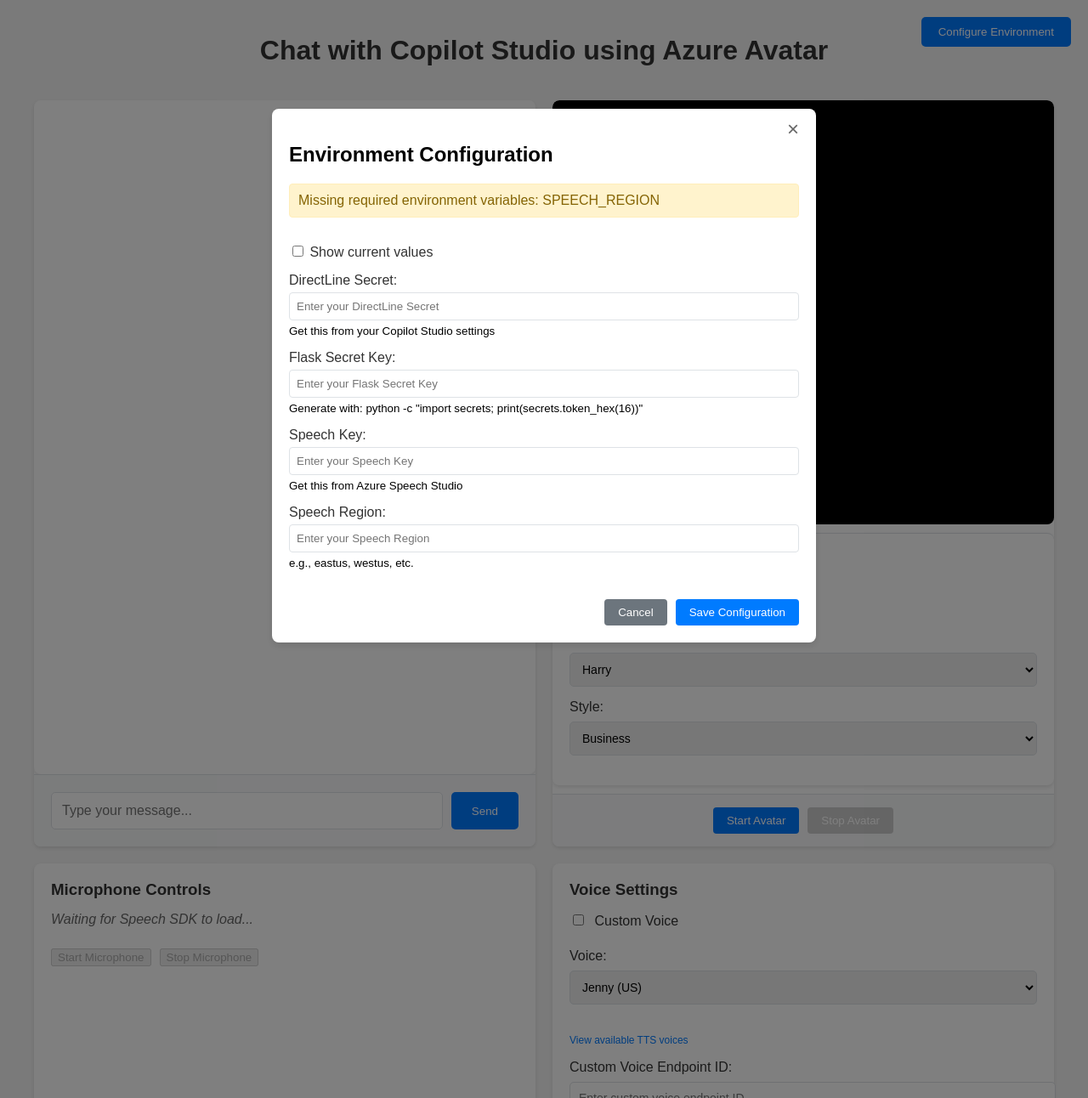
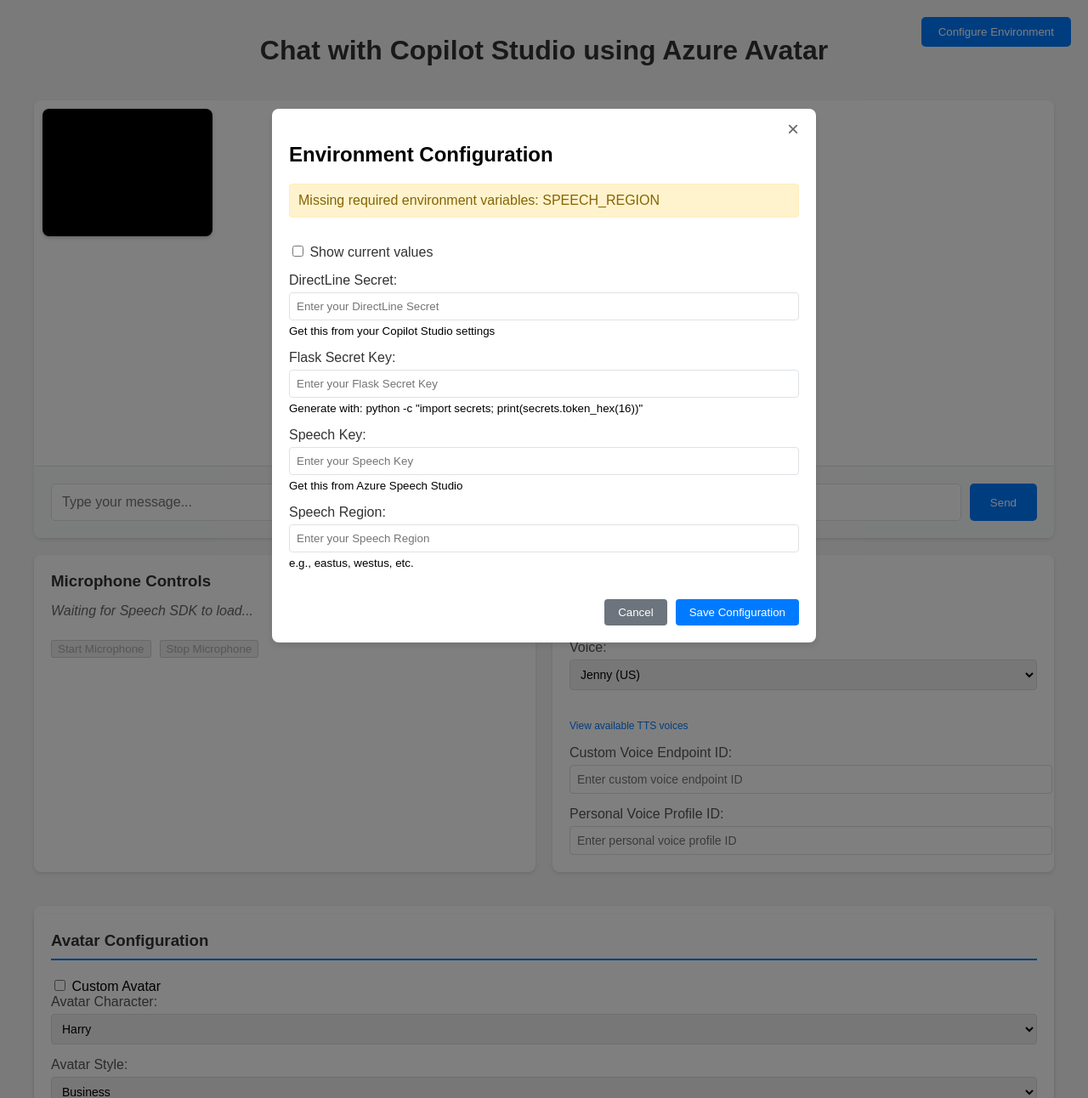
Before and after one commit to nguyennhianhtri/copilot-studio-azure-avatar, a Flask app: page / in a window 1280 px wide. Shown: the whole page at 85% size. Run offline with Flask 3, Linux system fonts and the light colour scheme; some libraries are stand-ins or nearby versions.

Commit message:
Implement avatar video container and configuration section in chat interface; update styles for layout adjustments.

```diff
--- a/static/css/chat.css
+++ b/static/css/chat.css
@@ -31,6 +31,27 @@ body {
     border-radius: 8px;
     box-shadow: 0 2px 4px rgba(0,0,0,0.1);
     overflow: hidden;
+    position: relative;
+}
+
+/* Avatar video container in chat */
+.avatar-video-container {
+    position: absolute;
+    top: 10px;
+    left: 10px;
+    width: 200px;
+    height: 150px;
+    background-color: #000;
+    border-radius: 8px;
+    overflow: hidden;
+    z-index: 10;
+    box-shadow: 0 2px 4px rgba(0,0,0,0.2);
+}
+
+#avatarVideo {
+    width: 100%;
+    height: 100%;
+    object-fit: cover;
 }
 
 /* Chat messages container */
@@ -38,6 +59,7 @@ body {
     flex: 1;
     overflow-y: auto;
     padding: 20px;
+    padding-top: 170px; /* Add padding to account for the video */
     display: flex;
     flex-direction: column;
     gap: 10px;
@@ -137,6 +159,7 @@ body {
     display: grid;
     grid-template-columns: repeat(auto-fit, minmax(300px, 1fr));
     gap: 20px;
+    margin-bottom: 20px;
 }
 
 .control-section {
@@ -273,41 +296,67 @@ body {
     background: #555;
 }
 
-/* Avatar section styles */
-.avatar-section {
+/* Layout for the main content area */
+.main-content {
     display: flex;
-    flex-direction: column;
+    gap: 20px;
+    height: calc(100vh - 300px);
+}
+
+.chat-container {
+    flex: 1;
+    min-width: 0;
+    height: 100%;
+}
+
+/* Avatar configuration section */
+.avatar-config-section {
     background-color: white;
     border-radius: 8px;
     box-shadow: 0 2px 4px rgba(0,0,0,0.1);
-    overflow: hidden;
-    height: 100%;
+    margin-bottom: 20px;
 }
 
-.video-container {
-    flex: 1;
-    position: relative;
-    background-color: #000;
-    border-radius: 8px 8px 0 0;
-    overflow: hidden;
+.config-section {
+    padding: 20px;
+    background-color: white;
+    border-radius: 8px;
 }
 
-#avatarVideo {
-    position: absolute;
-    top: 0;
-    left: 0;
+.config-section h3 {
+    margin-top: 0;
+    margin-bottom: 20px;
+    color: #333;
+    border-bottom: 2px solid #007bff;
+    padding-bottom: 10px;
+}
+
+.form-group {
+    margin-bottom: 15px;
+}
+
+.form-group label {
+    display: block;
+    margin-bottom: 5px;
+    color: #555;
+}
+
+.form-group select,
+.form-group input[type="text"] {
     width: 100%;
-    height: 100%;
-    object-fit: cover;
+    padding: 8px;
+    border: 1px solid #ddd;
+    border-radius: 4px;
+    font-size: 14px;
 }
 
 .video-controls {
     display: flex;
     justify-content: center;
     gap: 10px;
-    padding: 15px;
-    background-color: #f8f9fa;
-    border-top: 1px solid #dee2e6;
+    margin-top: 20px;
+    padding-top: 20px;
+    border-top: 1px solid #eee;
 }
 
 .video-controls button {
@@ -330,36 +379,6 @@ body {
     cursor: not-allowed;
 }
 
-/* Layout for the main content area with chat and avatar side by side */
-.main-content {
-    display: flex;
-    gap: 20px;
-    height: calc(100vh - 100px); /* Subtract header and padding */
-}
-
-.chat-container, .avatar-section {
-    flex: 1;
-    min-width: 0; /* Prevent flex items from overflowing */
-    height: 100%;
-    display: flex;
-    flex-direction: column;
-}
-
-#chatMessages {
-    flex: 1;
-    overflow-y: auto;
-    padding: 20px;
-    background-color: white;
-    border-radius: 8px;
-    box-shadow: 0 2px 4px rgba(0,0,0,0.1);
-}
-
-.config-section {
-    padding: 20px;
-    background-color: white;
-    border-top: 1px solid #dee2e6;
-}
-
 /* Responsive layout */
 @media (max-width: 768px) {
     .main-content {
@@ -367,12 +386,21 @@ body {
         height: auto;
     }
 
-    .chat-container, .avatar-section {
+    .chat-container {
         height: auto;
     }
 
-    .video-container {
-        padding-bottom: 75%; /* 4:3 aspect ratio for smaller screens */
+    .avatar-video-container {
+        width: 150px;
+        height: 112px;
+    }
+
+    #chatMessages {
+        padding-top: 132px;
+    }
+
+    .controls {
+        grid-template-columns: 1fr;
     }
 }
 
--- a/templates/index.html
+++ b/templates/index.html
@@ -245,57 +245,15 @@
   <div class="container">
     <div class="main-content">
       <div class="chat-container">
+        <div class="avatar-video-container">
+          <video id="avatarVideo" autoplay playsinline muted></video>
+        </div>
         <div id="chatMessages"></div>
         <div id="typingIndicator">Bot is typing...</div>
         <form class="message-form">
           <input type="text" id="messageInput" placeholder="Type your message...">
           <button type="submit" id="sendButton">Send</button>
         </form>
-      </div>
-      <div class="avatar-section" id="avatarContainer">
-        <div class="video-container">
-          <video id="avatarVideo" autoplay playsinline muted></video>
-        </div>
-        <div class="config-section" id="avatarConfigSection">
-          <h3>Avatar Configuration</h3>
-          <label for="isCustomAvatar">
-            <input type="checkbox" id="isCustomAvatar" name="isCustomAvatar"> Custom Avatar
-          </label>
-          <div class="form-group">
-          </div>
-          <div class="form-group">
-            <label for="avatarCharacter">Character:</label>
-            <select id="avatarCharacter">
-              <option value="Harry">Harry</option>
-              <option value="Jeff">Jeff</option>
-              <option value="Lisa">Lisa</option>
-              <option value="Lori">Lori</option>
-              <option value="Max">Max</option>
-              <option value="Meg">Meg</option>
-            </select>
-            <input type="text" id="customAvatarCharacter" placeholder="Enter custom character" style="display: none; margin-top: 5px;">
-          </div>
-          <div class="form-group">
-            <label for="avatarStyle">Style:</label>
-            <select id="avatarStyle">
-              <option value="business">Business</option>
-              <option value="casual">Casual</option>
-              <option value="casual-sitting">Casual Sitting</option>
-              <option value="formal">Formal</option>
-              <option value="graceful">Graceful</option>
-              <option value="graceful-sitting">Graceful Sitting</option>
-              <option value="graceful-standing">Graceful Standing</option>
-              <option value="technical-sitting">Technical Sitting</option>
-              <option value="technical-standing">Technical Standing</option>
-              <option value="youthful">Youthful</option>
-            </select>
-            <input type="text" id="customAvatarStyle" placeholder="Enter custom style" style="display: none; margin-top: 5px;">
-          </div>
-        </div>
-        <div class="video-controls">
-          <button id="startAvatarButton">Start Avatar</button>
-          <button id="stopAvatarButton" disabled>Stop Avatar</button>
-        </div>
       </div>
     </div>
     <div class="controls">
@@ -346,6 +304,41 @@
             <label for="personalVoiceSpeakerProfileID">Personal Voice Profile ID:</label>
             <input type="text" id="personalVoiceSpeakerProfileID" placeholder="Enter personal voice profile ID">
           </div>
+        </div>
+      </div>
+    </div>
+    <div class="avatar-config-section">
+      <div class="config-section" id="avatarConfigSection">
+        <h3>Avatar Configuration</h3>
+        <label for="isCustomAvatar">
+          <input type="checkbox" id="isCustomAvatar" name="isCustomAvatar"> Custom Avatar
+        </label>
+        <div class="form-group">
+          <label for="avatarCharacter">Avatar Character:</label>
+          <select id="avatarCharacter" name="avatarCharacter">
+            <option value="Harry">Harry</option>
+            <option value="Jeff">Jeff</option>
+            <option value="Lisa">Lisa</option>
+            <option value="Lori">Lori</option>
+            <option value="Max">Max</option>
+            <option value="Meg">Meg</option>
+            <option value="custom">Custom</option>
+          </select>
+          <input type="text" id="customAvatarCharacter" name="customAvatarCharacter" placeholder="Enter custom character name" style="display: none;">
+        </div>
+        <div class="form-group">
+          <label for="avatarStyle">Avatar Style:</label>
+          <select id="avatarStyle" name="avatarStyle">
+            <option value="business">Business</option>
+            <option value="casual">Casual</option>
+            <option value="formal">Formal</option>
+            <option value="custom">Custom</option>
+          </select>
+          <input type="text" id="customAvatarStyle" name="customAvatarStyle" placeholder="Enter custom style name" style="display: none;">
+        </div>
+        <div class="video-controls">
+          <button id="startAvatarButton">Start Avatar</button>
+          <button id="stopAvatarButton" disabled>Stop Avatar</button>
         </div>
       </div>
     </div>
```
Also changed, not shown: static/images/Singtel_logo.svg (added), 1 other file.
